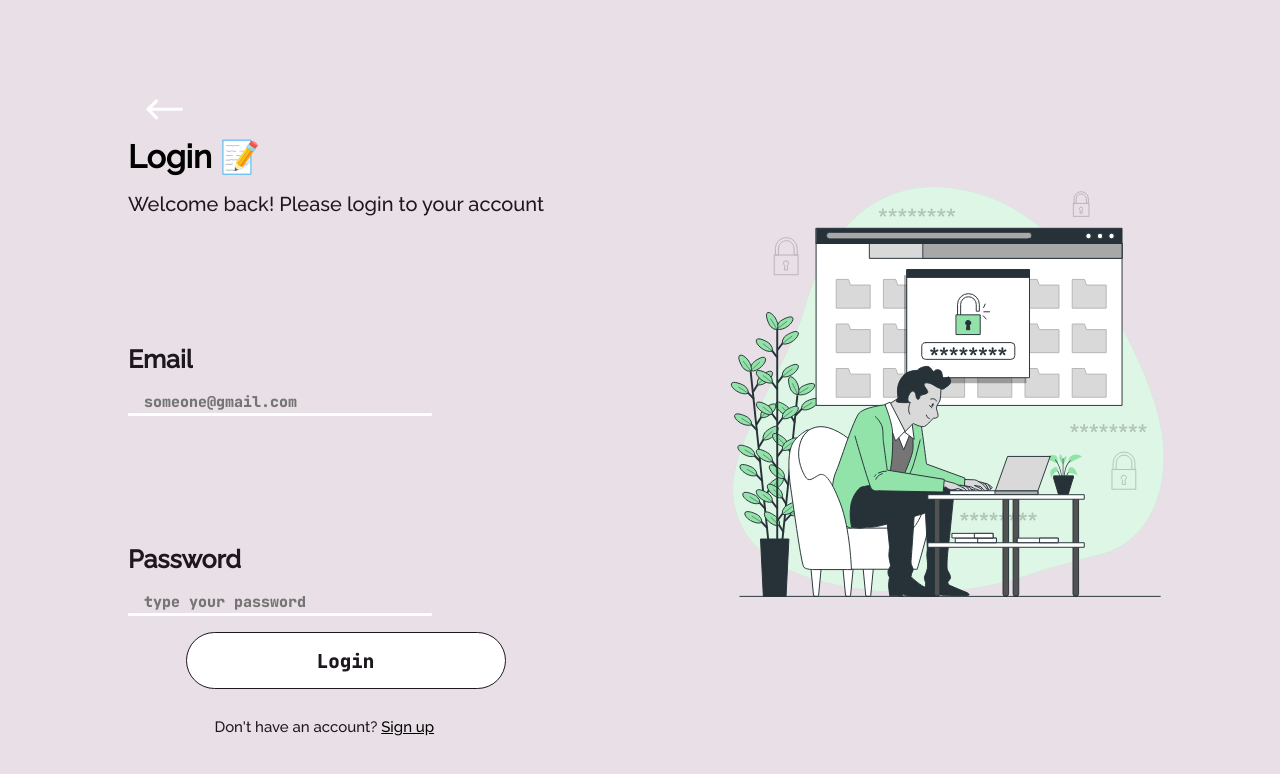
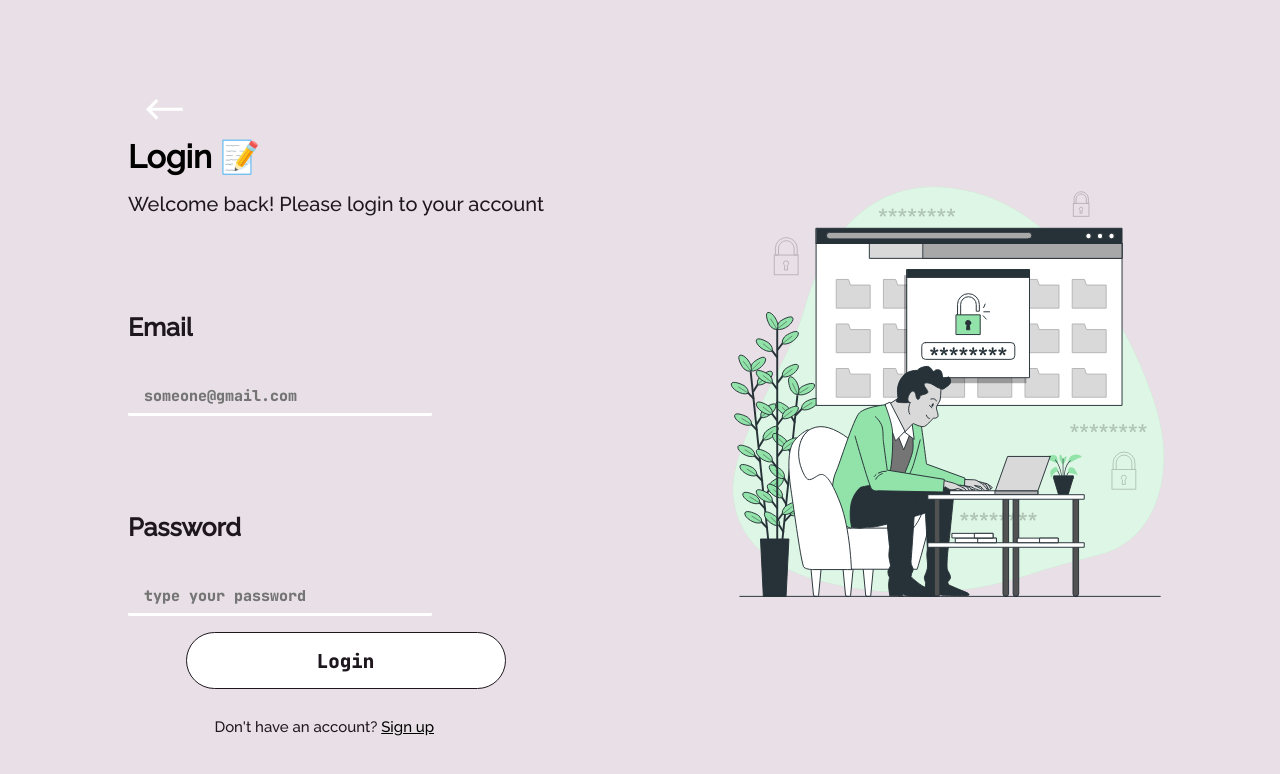
Before and after one commit to MysticalDawn/SWE363-Project, a React (Vite) app in the folder client/: page /login in a window 1280 px wide. Shown: the top 774 px of the page. Built offline with nearby package versions, Linux system fonts and the light colour scheme.

Commit message:
Minor adjustments in margin for login

```diff
--- a/client/src/styles/login.css
+++ b/client/src/styles/login.css
@@ -49,7 +49,7 @@
 
 .login-form h3 {
   color: rgb(30, 24, 30);
-  margin-top: 8rem;
+  margin-top: 6rem;
   font-size: 25px;
 }
 
```
